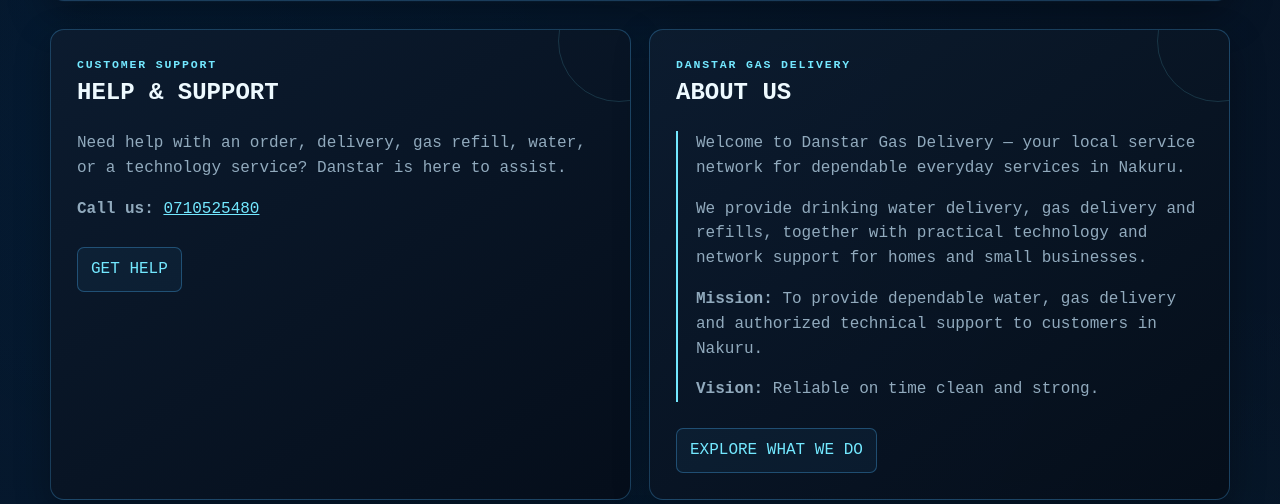
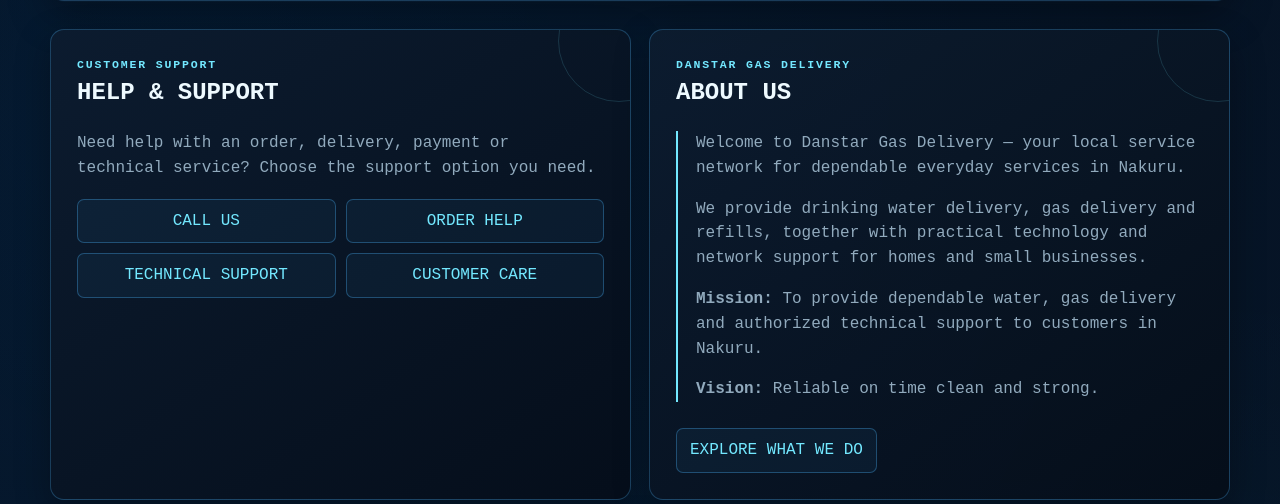
Before and after one commit to charleswamonje/nakuru-gaz-gang, a Flask app: page / in a window 1280 px wide. Shown: the part 716-1220 px from the top of the page. Run offline with Flask 3, Linux system fonts and the light colour scheme; some libraries are stand-ins or nearby versions.

Commit message:
Refine Danstar support and about sections

```diff
--- a/app/static/css/style.css
+++ b/app/static/css/style.css
@@ -912,3 +912,23 @@ footer {
         padding-right: 14px;
     }
 }
+
+/* ================= PORTAL SUPPORT ACTIONS ================= */
+
+.portal-support-actions {
+    display: grid;
+    grid-template-columns: repeat(2, minmax(0, 1fr));
+    gap: 10px;
+    margin-top: 18px;
+}
+
+.portal-support-actions .portal-info-action {
+    text-align: center;
+    margin-top: 0;
+}
+
+@media (max-width: 520px) {
+    .portal-support-actions {
+        grid-template-columns: 1fr;
+    }
+}
--- a/app/static/service-worker.js
+++ b/app/static/service-worker.js
@@ -1,4 +1,4 @@
-const CACHE_NAME = 'danstar-gas-v5';
+const CACHE_NAME = 'danstar-gas-v6';
 
 const APP_SHELL = [
   '/',
--- a/app/templates/index.html
+++ b/app/templates/index.html
@@ -175,18 +175,33 @@
         <h2>HELP & SUPPORT</h2>
 
         <p>
-            Need help with an order, delivery, gas refill, water,
-            or a technology service? Danstar is here to assist.
+            Need help with an order, delivery, payment or technical service?
+            Choose the support option you need.
         </p>
 
-        <p>
-            <strong>Call us:</strong>
-            <a href="tel:0710525480">0710525480</a>
-        </p>
+        <div class="portal-support-actions">
 
-        <a class="portal-info-action" href="#order">
-            GET HELP
-        </a>
+            <a class="portal-info-action"
+               href="tel:{{ business.customer_care_phone }}">
+                CALL US
+            </a>
+
+            <a class="portal-info-action"
+               href="#order-tracking">
+                ORDER HELP
+            </a>
+
+            <a class="portal-info-action"
+               href="#service-request">
+                TECHNICAL SUPPORT
+            </a>
+
+            <a class="portal-info-action"
+               href="#direct-customer-care">
+                CUSTOMER CARE
+            </a>
+
+        </div>
 
     </article>
 
@@ -915,7 +930,7 @@
 
 <!-- ================= PHONE / WHATSAPP ================= -->
 
-<section class="contact">
+<section class="contact" id="direct-customer-care">
 
     <p class="eyebrow">DIRECT CUSTOMER CARE</p>
 
```
